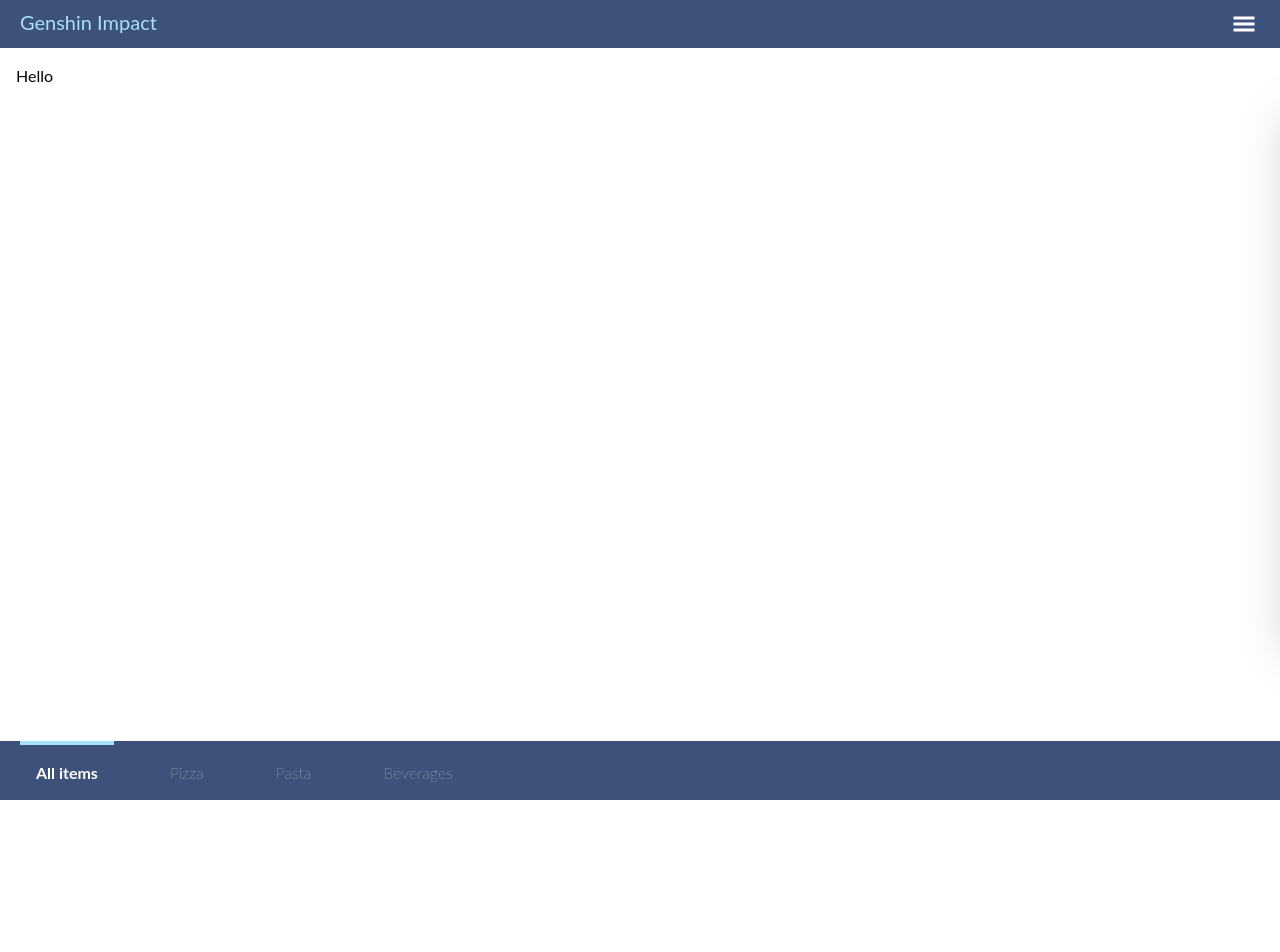
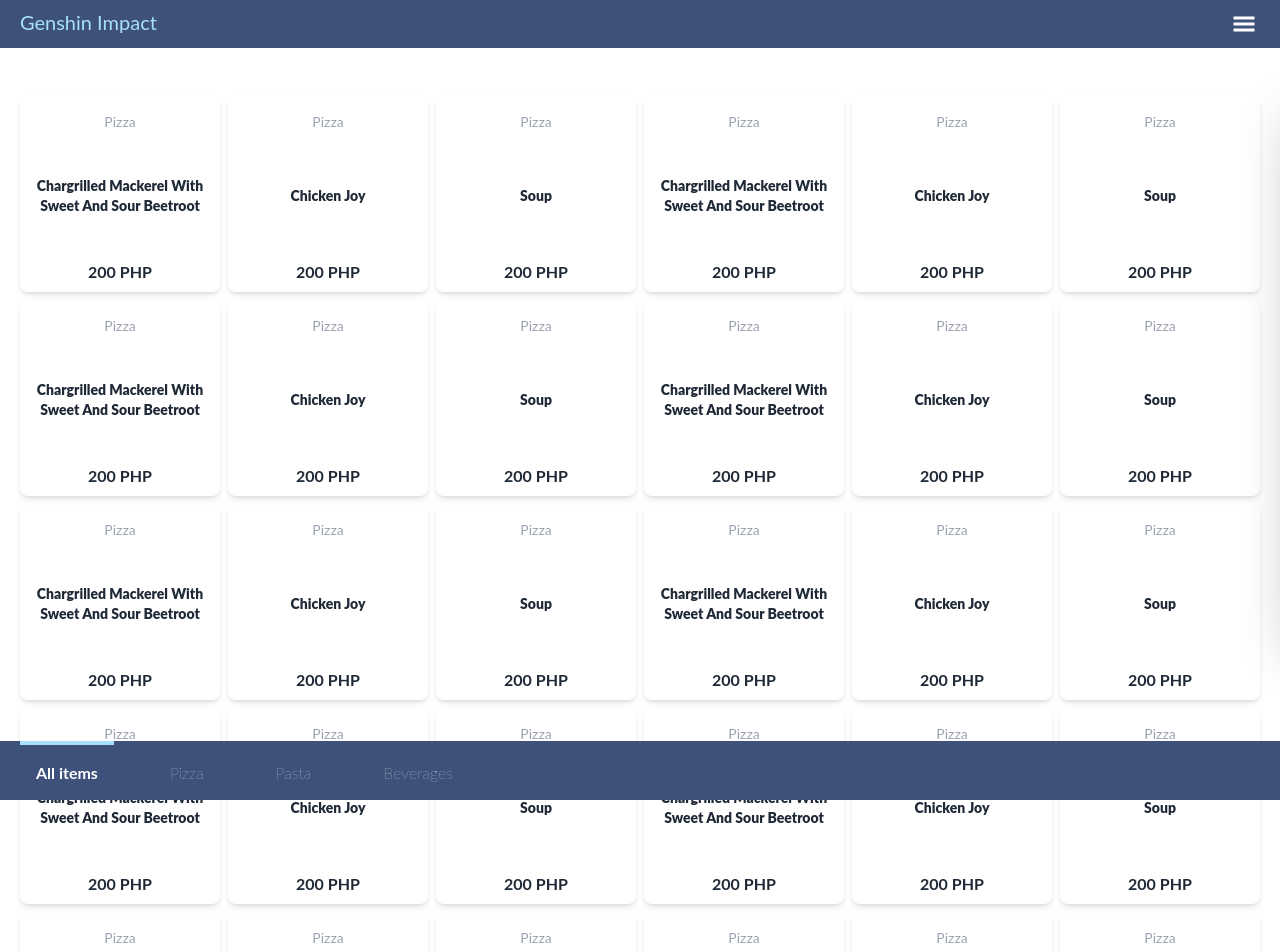
Before and after one commit to Koloru/pos-chua, a Next.js app: page / in a window 1280 px wide. Shown: the top 952 px of the page. Before the commit the page ends 800 px from the top, so only its background shows below. Built offline with nearby package versions, Linux system fonts and the light colour scheme.

Commit message:
Add Menu items

```diff
--- a/src/components/Footer/Footer.tsx
+++ b/src/components/Footer/Footer.tsx
@@ -1,6 +1,6 @@
 export const Footer = () => {
 	return (
-		<div className='w-full fixed bottom-0 bg-[#3e517a] px-5 -z-10 text-white'>
+		<div className='w-full fixed bottom-0 bg-[#3e517a] px-5  text-white'>
 			<div className='flex flex-wrap gap-10 -mb-px text-md font-extralight  text-center'>
 				<button className='p-4 border-t-4 border-[#A8E0FF] font-bold'>
 					All items
--- /dev/null
+++ b/src/components/Menu/Menu.tsx
@@ -0,0 +1,52 @@
+import { MenuItem } from "./MenuItem";
+
+export const Menu = () => {
+	return <div className="flex gap-2 flex-wrap overflow-auto justify-center py-20">
+    <MenuItem category="Pizza" name="Chargrilled Mackerel With Sweet And Sour Beetroot" price={200}/>
+    <MenuItem category="Pizza" name="Chicken Joy" price={200}/>
+    <MenuItem category="Pizza" name="Soup" price={200}/>
+    <MenuItem category="Pizza" name="Chargrilled Mackerel With Sweet And Sour Beetroot" price={200}/>
+    <MenuItem category="Pizza" name="Chicken Joy" price={200}/>
+    <MenuItem category="Pizza" name="Soup" price={200}/>
+    <MenuItem category="Pizza" name="Chargrilled Mackerel With Sweet And Sour Beetroot" price={200}/>
+    <MenuItem category="Pizza" name="Chicken Joy" price={200}/>
+    <MenuItem category="Pizza" name="Soup" price={200}/>
+    <MenuItem category="Pizza" name="Chargrilled Mackerel With Sweet And Sour Beetroot" price={200}/>
+    <MenuItem category="Pizza" name="Chicken Joy" price={200}/>
+    <MenuItem category="Pizza" name="Soup" price={200}/>
+    <MenuItem category="Pizza" name="Chargrilled Mackerel With Sweet And Sour Beetroot" price={200}/>
+    <MenuItem category="Pizza" name="Chicken Joy" price={200}/>
+    <MenuItem category="Pizza" name="Soup" price={200}/>
+    <MenuItem category="Pizza" name="Chargrilled Mackerel With Sweet And Sour Beetroot" price={200}/>
+    <MenuItem category="Pizza" name="Chicken Joy" price={200}/>
+    <MenuItem category="Pizza" name="Soup" price={200}/>
+    <MenuItem category="Pizza" name="Chargrilled Mackerel With Sweet And Sour Beetroot" price={200}/>
+    <MenuItem category="Pizza" name="Chicken Joy" price={200}/>
+    <MenuItem category="Pizza" name="Soup" price={200}/>
+    <MenuItem category="Pizza" name="Chargrilled Mackerel With Sweet And Sour Beetroot" price={200}/>
+    <MenuItem category="Pizza" name="Chicken Joy" price={200}/>
+    <MenuItem category="Pizza" name="Soup" price={200}/>
+    <MenuItem category="Pizza" name="Chargrilled Mackerel With Sweet And Sour Beetroot" price={200}/>
+    <MenuItem category="Pizza" name="Chicken Joy" price={200}/>
+    <MenuItem category="Pizza" name="Soup" price={200}/>
+    <MenuItem category="Pizza" name="Chargrilled Mackerel With Sweet And Sour Beetroot" price={200}/>
+    <MenuItem category="Pizza" name="Chicken Joy" price={200}/>
+    <MenuItem category="Pizza" name="Soup" price={200}/>
+    <MenuItem category="Pizza" name="Chargrilled Mackerel With Sweet And Sour Beetroot" price={200}/>
+    <MenuItem category="Pizza" name="Chicken Joy" price={200}/>
+    <MenuItem category="Pizza" name="Soup" price={200}/>
+    <MenuItem category="Pizza" name="Chargrilled Mackerel With Sweet And Sour Beetroot" price={200}/>
+    <MenuItem category="Pizza" name="Chicken Joy" price={200}/>
+    <MenuItem category="Pizza" name="Soup" price={200}/>
+    <MenuItem category="Pizza" name="Chargrilled Mackerel With Sweet And Sour Beetroot" price={200}/>
+    <MenuItem category="Pizza" name="Chicken Joy" price={200}/>
+    <MenuItem category="Pizza" name="Soup" price={200}/>
+    <MenuItem category="Pizza" name="Chargrilled Mackerel With Sweet And Sour Beetroot" price={200}/>
+    <MenuItem category="Pizza" name="Chicken Joy" price={200}/>
+    <MenuItem category="Pizza" name="Soup" price={200}/>
+    <MenuItem category="Pizza" name="Chargrilled Mackerel With Sweet And Sour Beetroot" price={200}/>
+    <MenuItem category="Pizza" name="Chicken Joy" price={200}/>
+    <MenuItem category="Pizza" name="Soup" price={200}/>
+
+  </div>;
+};
--- /dev/null
+++ b/src/components/Menu/MenuItem.tsx
@@ -0,0 +1,19 @@
+interface props {
+	category: string;
+	name: string;
+	price: number;
+}
+
+export const MenuItem = ({ category, name, price }: props) => {
+	return (
+		<div className='flex flex-col gap-y-11 cursor-pointer justify-between text-center break-words shadow-md w-[200px]  rounded-lg p-2 group hover:shadow-lg hover:bg-[#3E517A] duration-500'>
+			<div className='text-gray-400 text-sm pt-2'>{category}</div>
+			<div className='text-gray-800 text-sm font-black text-center px-2 group-hover:text-white duration-500'>
+				{name}
+			</div>
+			<div className='text-gray-800 font-bold group-hover:text-white duration-500'>
+				{price} PHP
+			</div>
+		</div>
+	);
+};
--- /dev/null
+++ b/src/components/Menu/index.tsx
@@ -0,0 +1 @@
+export { Menu } from "./Menu";
--- a/src/components/Navbar/Navbar.tsx
+++ b/src/components/Navbar/Navbar.tsx
@@ -12,7 +12,7 @@ import { IoMdClose } from "react-icons/io";
 export const Navbar = () => {
 	const [showCart, setshowCart] = useState(false);
 	return (
-		<div className='flex justify-between px-5 py-2 bg-[#3e517a] overflow-x-hidden'>
+		<div className='flex justify-between px-5 py-2 bg-[#3e517a] overflow-x-hidden fixed left-0 right-0'>
 			<div className='flex-1'>
 				{/* Todo Put Icon here  */}
 				<Link href='/'>
--- a/src/components/Sidebar/Sidebar.tsx
+++ b/src/components/Sidebar/Sidebar.tsx
@@ -11,7 +11,7 @@ export const Sidebar = ({ visible }: props) => {
 	return (
 		<div
 			className={`flex flex-col fixed rounded-tl-2xl rounded-bl-2xl shadow-2xl pt-1 h-[90vh] w-[300px] md:w-[40%] xl:w-[25%] max-h-[70%] right-0 top-20 ease-in-out duration-300
-			${visible ? "translate-x-0" : "translate-x-full"}`}
+			${visible ? "translate-x-0" : "translate-x-full"} bg-white`}
 		>
 			{/* Header */}
 			<div className='flex justify-between items-center px-5 py-2 border-b-[1px] border-gray-200'>
@@ -29,7 +29,6 @@ export const Sidebar = ({ visible }: props) => {
 			{/* Items */}
 			<div className='overflow-auto min-h-[70%]'>
 				<SideBarItem itemName='Burger' price={45} />
-
 			</div>
 
 			<div className='flex flex-col px-5 gap-y-5 pt-4 pb-10 border-t-[1px] border-gray-200'>
--- a/src/pages/index.tsx
+++ b/src/pages/index.tsx
@@ -1,5 +1,8 @@
+import { Menu } from "../components/Menu"
 export default function Home() {
   return (
-      <div>Hello</div>
+      <div>
+        <Menu />
+      </div>
   )
 }
--- a/tailwind.config.js
+++ b/tailwind.config.js
@@ -8,9 +8,6 @@ module.exports = {
 		extend: {
 			fontFamily: {
 				sans: ["Lato", "sans-serif"],
-			},
-			screens: {
-				'xs': '320px'
 			}
 		},
 		plugins: [require("daisyui")],
```
